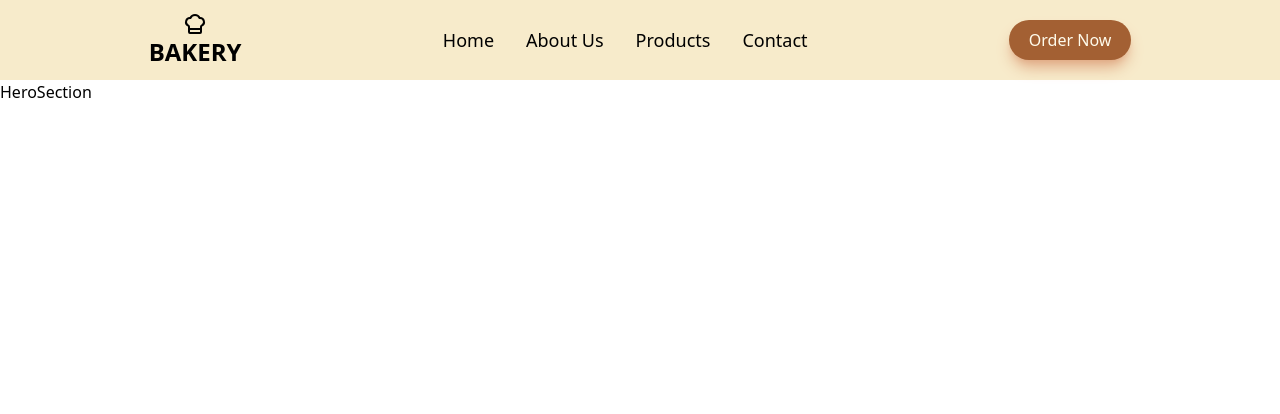
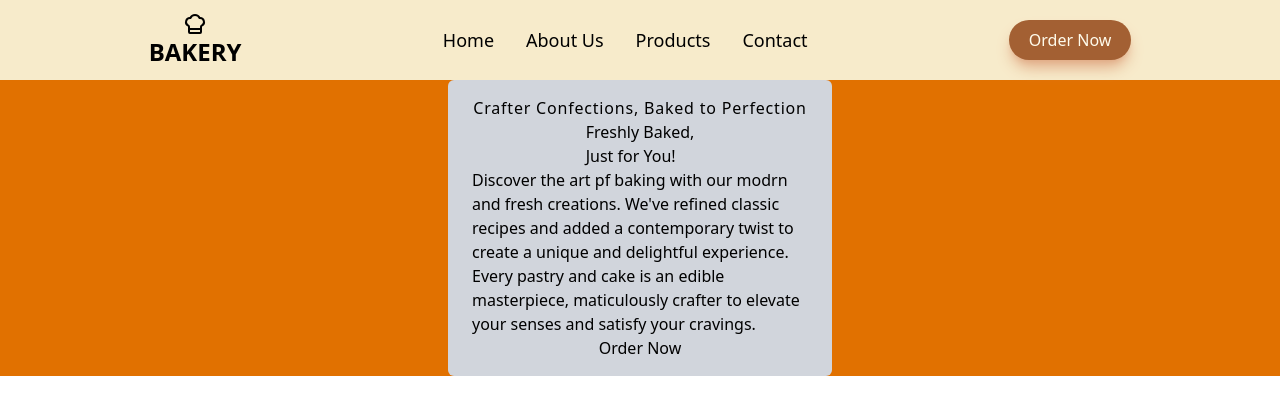
Before and after one commit to techieshruti/React_Project_Based_Learning, a React (Vite) app in the folder Project-03-Website_UI/: page / in a window 1280 px wide. Shown: the top 414 px of the page. Built offline with nearby package versions, Linux system fonts and the light colour scheme.

Commit message:
herosection

```diff
--- /dev/null
+++ b/Project-03-Website_UI/src/components/upper/Button.jsx
@@ -0,0 +1,9 @@
+import React from 'react'
+
+export default function Button() {
+  return (
+    <div>
+        <button className='bg-[#a36033] px-5 py-2 rounded-3xl text-amber-50 font-medium cursor-pointer shadow-lg shadow-[#e0a984]'>Order Now</button>
+    </div>
+  )
+}
--- a/Project-03-Website_UI/src/components/upper/Header.jsx
+++ b/Project-03-Website_UI/src/components/upper/Header.jsx
@@ -1,9 +1,10 @@
 import React from 'react'
 import { ChefHat } from 'lucide-react';
+import Button from './Button';
 
 export default function Header() {
   return (
-    <div className='bg-[#f7ebcb] flex justify-around items-center px-12 py-3 '>
+    <div className='bg-[#f7ebcb] flex justify-around items-center px-12 py-3'>
         <div className='flex flex-col items-center font-bold text-2xl cursor-pointer'>
         <ChefHat />
         <h2>BAKERY</h2>
@@ -14,7 +15,7 @@ export default function Header() {
             <li>Products</li>
             <li>Contact</li>
         </ul>
-        <button className='bg-[#a36033] px-5 py-2 rounded-3xl text-amber-50 font-medium cursor-pointer shadow-lg shadow-[#e0a984]'>Order Now</button>
+        <Button />
     </div>
   )
 }
--- a/Project-03-Website_UI/src/components/upper/HeroSection.jsx
+++ b/Project-03-Website_UI/src/components/upper/HeroSection.jsx
@@ -1,7 +1,16 @@
 import React from 'react'
+import Image from '../../assets/bg_image.png'
 
 export default function HeroSection() {
   return (
-    <div>HeroSection</div>
+    <div className='bg-amber-600 flex justify-center'>
+        {/* <img className='object-cover h-screen w-screen' src={Image}/> */}
+        <div className='bg-gray-300 flex flex-col items-center w-sm rounded-md px-6 py-4'>
+            <h4 className='font-light tracking-wider'>Crafter Confections, Baked to Perfection</h4>
+            <h2>Freshly Baked, <br/> Just for You!</h2>
+            <p>Discover the art pf baking with our modrn and fresh creations. We've refined classic recipes and added a contemporary twist to create a unique and delightful experience. Every pastry and cake is an edible masterpiece, maticulously crafter to elevate your senses and satisfy your cravings.</p>
+            <button>Order Now</button>
+        </div>
+    </div>
   )
 }
```
